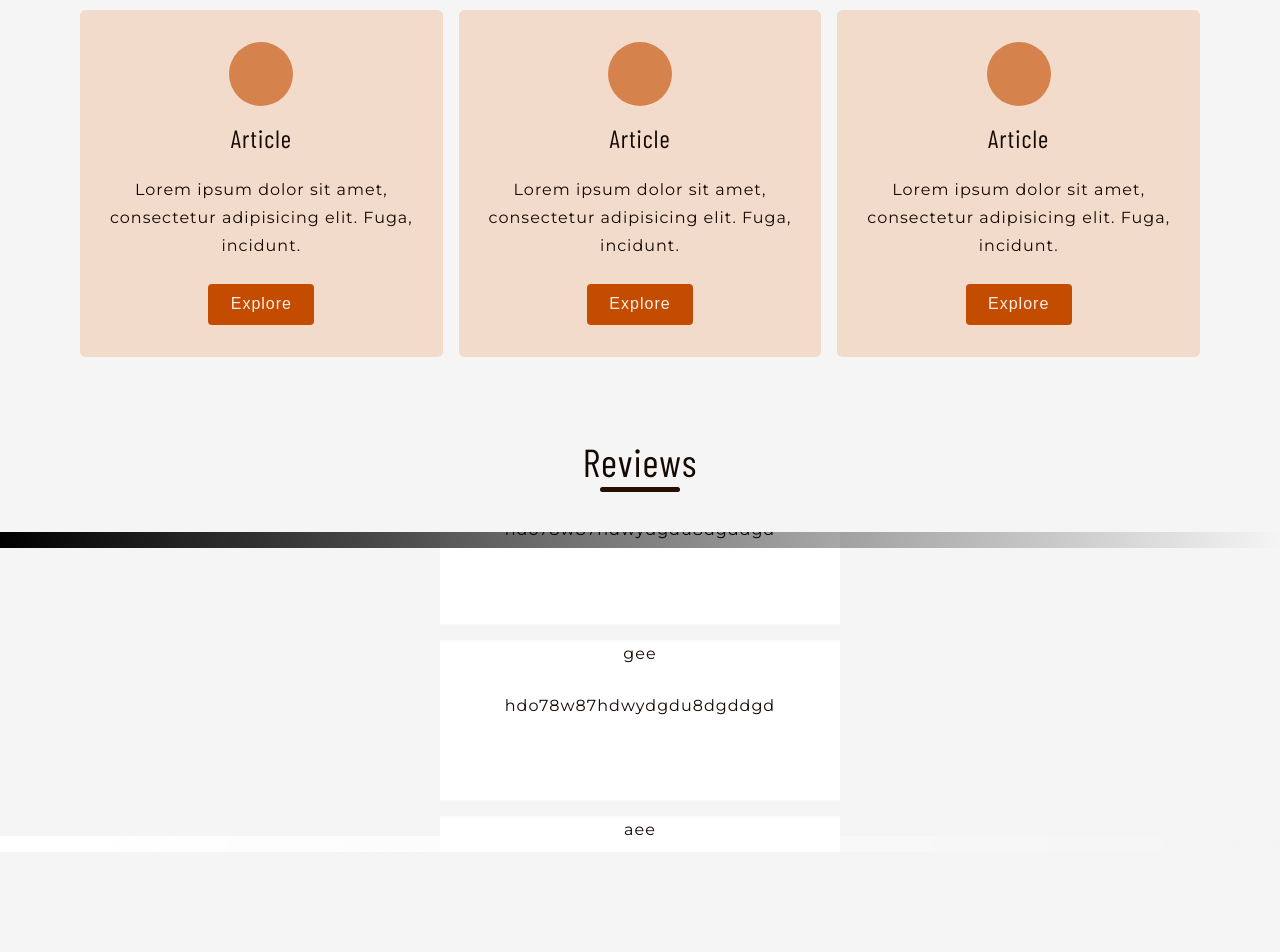
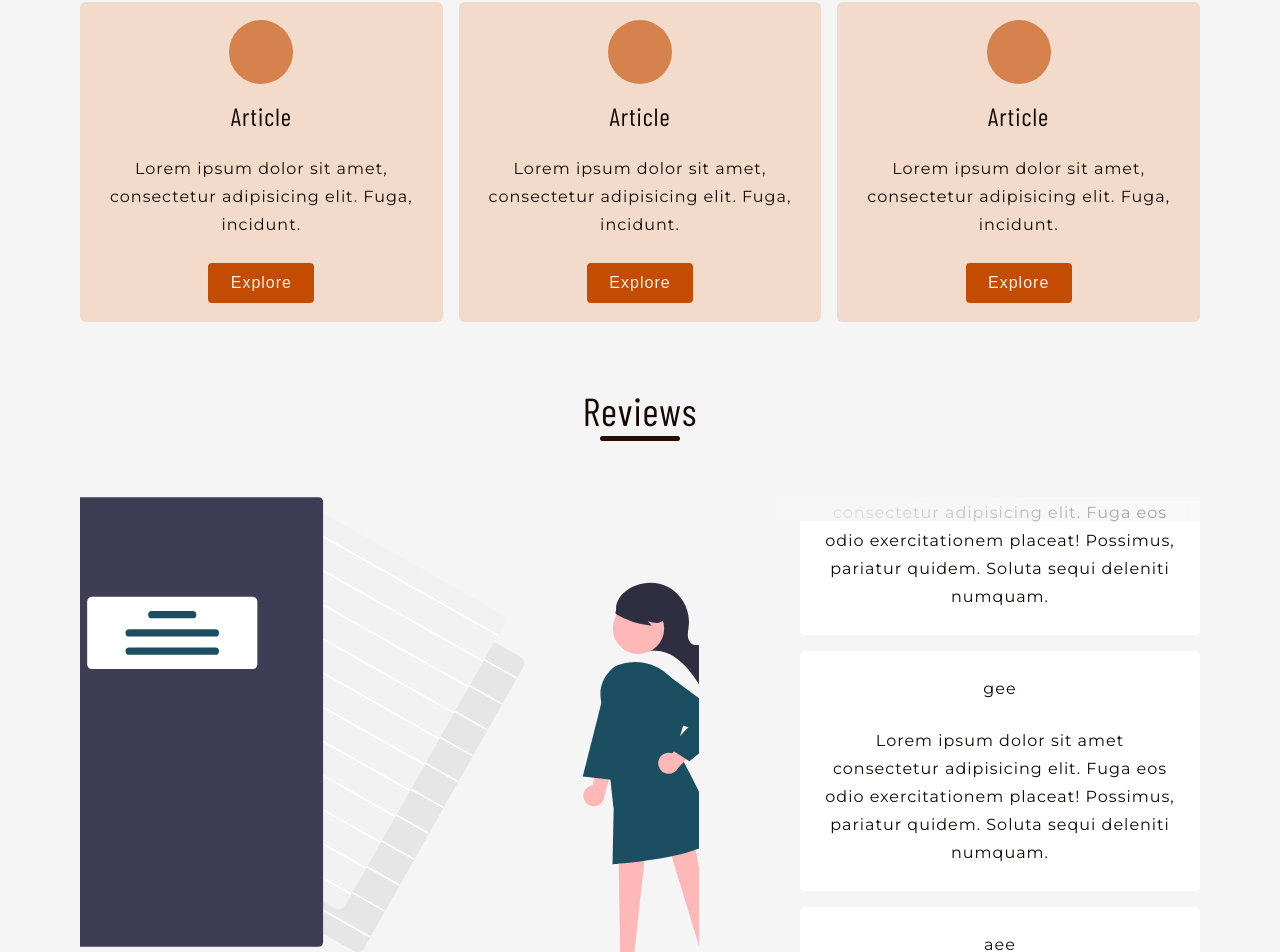
Before and after one commit to Vhickyy/Note-Client, a React (Vite) app: page / in a window 1280 px wide. Shown: the part 702-1654 px from the top of the page. Built offline with nearby package versions, Linux system fonts and the light colour scheme.

Commit message:
Review section done and initial commit for the pricing section

```diff
--- a/src/Pages/Home.tsx
+++ b/src/Pages/Home.tsx
@@ -1,6 +1,7 @@
-import Reviews from '../components/Reviews'
+import Reviews from '../components/homeComponent/Reviews'
 import Details from '../components/homeComponent/Details'
 import Header from '../components/homeComponent/Header'
+import Pricing from '../components/homeComponent/Pricing'
 
 const Home = () => {
   return (
@@ -9,6 +10,7 @@ const Home = () => {
     <main>
       <Details/>
       <Reviews/>
+      <Pricing/>
     </main>
     </>
   )
--- a/src/components/Reviews.tsx
+++ /dev/null
@@ -1,119 +0,0 @@
-import styled from "styled-components"
-
-const Reviews = () => {
-    const reviews = [
-        {
-        name: "vee",
-        review: "hdo78w87hdwydgdu8dgddgd"
-        },
-        {
-        name: "vdee",
-        review: "hdo78w87hdwydgdu8dgddgd"
-        },
-        {
-        name: "gee",
-        review: "hdo78w87hdwydgdu8dgddgd"
-        },
-        {
-        name: "aee",
-        review: "hdo78w87hdwydgdu8dgddgd"
-        },
-        {
-        name: "see",
-        review: "hdo78w87hdwydgdu8dgddgd"
-        },
-    ]
-  return (
-    <Wrapper>
-        <h2>Reviews</h2>
-        <div className="underline"></div>
-        <div className="section">
-            <div className="card-wrapper">
-            {reviews.map((review,index)=>{
-                return (
-                        <div className="card" key={index}>
-                            <p>{review.name}</p>
-                            <p>{review.review}</p>
-                        </div>
-                )
-            })}
-            </div>
-            <div className="card-wrapper">
-            {reviews.map((review,index)=>{
-                return (
-                        <div className="card" key={index}>
-                            <p>{review.name}</p>
-                            <p>{review.review}</p>
-                        </div>
-                )
-            })}
-            </div>
-        </div>
-    </Wrapper>
-  )
-}
-
-export default Reviews
-
-const Wrapper = styled.section`
-text-align: center;
-padding-bottom: 5rem;
-    /* background-color: var(--primaryColor); */
-    .section{
-        margin-top: 2.5rem;
-        /* background-color: green; */
-        height: 20rem;
-        display: flex;
-        flex-direction: column;
-        /* row-gap: 1rem; */
-        overflow: hidden;
-        position: relative;
-    }
-    .section::before{
-        content: "";
-        position: absolute;
-        top: 0;
-        left: 0;
-        width: 100%;
-        margin-inline: auto;
-        margin: 0 auto;
-        height: 1rem;
-        background: linear-gradient(100deg, #000 0, hsla(0,0%,0%,0));
-        z-index: 1;
-    }
-    .section::after{
-        content: "";
-        position: absolute;
-        bottom: 0;
-        left: 0;
-        width: 100%;
-        margin-inline: auto;
-        margin: 0 auto;
-        height: 1rem;
-        background: linear-gradient(100deg, #fff 0, hsla(0,0%,100%,0));
-        /* z-index: 1; */
-    }
-    .card-wrapper{
-        display: flex;
-        flex-direction: column;
-        /* row-gap: 1rem; */
-        animation: infiniteScroll 20s linear infinite;
-        /* background-color: black; */
-    }
-    .card{
-        background-color: var(--primaryColor40);
-        background-color: white;
-        width: 25rem;
-        height: 10rem;
-        margin-inline: auto;
-        margin-block: .5rem;
-    }
-    @keyframes infiniteScroll {
-        0%{
-            transform: translateY(0);
-        }
-        100%{
-            transform: translateY(-100%);
-        }
-    }
-`
--- a/src/components/homeComponent/Details.tsx
+++ b/src/components/homeComponent/Details.tsx
@@ -34,13 +34,11 @@ const Wrapper = styled.section`
     width: min(var(--maxWidth),90%);
     margin-inline: auto;
     text-align: center;
-    padding-block: 5rem;
+    padding-block-start: 4rem;
     .section{
-        padding-top: 3rem;
-        /* display: flex;
-        flex-wrap: wrap; */
+        padding-top: 3.5rem;
+        display: grid;
         gap: 1rem;
-        display: grid;
         grid-template-columns: repeat(auto-fill, minmax(18rem,1fr));
     }
     .circle{
@@ -51,13 +49,13 @@ const Wrapper = styled.section`
         margin-bottom: 1rem;
     }
     .feature-card{
-        /* width: 20rem; */
-        /* flex: 1 1 20rem; */
         background-color: var(--primaryColor20);
         display: flex;
         align-items: center;
+        justify-content: center;
         flex-direction: column;
-        padding: 2rem 1rem;
+        padding: 1rem 1rem;
         border-radius: 0.35rem;
+        height: 20rem;
     }
 `
--- a/src/components/homeComponent/Header.tsx
+++ b/src/components/homeComponent/Header.tsx
@@ -29,7 +29,6 @@ const Header = () => {
             <div className="hero">
                 <img src={hero} alt="" className="img" />
             </div>
-            {/* <div className="phone"></div> */}
         </div>
     </Wrapper>
   )
@@ -42,7 +41,7 @@ const Wrapper = styled.header`
     color: var(--primaryColor10);
     padding-top: 5rem;
     .navbody{
-        padding-block: 1rem;
+        padding-block: .5rem;
         position: fixed;
         top: 0;
         width: 100%;
@@ -77,7 +76,7 @@ const Wrapper = styled.header`
         border: 1px solid var(--primaryColor);
     }
     .section{
-        padding-block: 4rem;
+        padding-block: 4.5rem 4rem;
         text-align: center;
         width: min(var(--maxWidth),90%);
         margin-inline: auto;
--- /dev/null
+++ b/src/components/homeComponent/Pricing.tsx
@@ -0,0 +1,9 @@
+import React from 'react'
+
+const Pricing = () => {
+  return (
+    <div>Pricing</div>
+  )
+}
+
+export default Pricing
--- /dev/null
+++ b/src/components/homeComponent/Reviews.tsx
@@ -0,0 +1,159 @@
+import styled from "styled-components"
+import hero from "../../assets/undrawhero.svg"
+const Reviews = () => {
+    const reviews = [
+        {
+        name: "vee",
+        review: "Lorem ipsum dolor sit amet consectetur adipisicing elit. Fuga eos odio exercitationem placeat! Possimus, pariatur quidem. Soluta sequi deleniti numquam."
+        },
+        {
+        name: "vdee",
+        review: "Lorem ipsum dolor sit amet consectetur adipisicing elit. Fuga eos odio exercitationem placeat! Possimus, pariatur quidem. Soluta sequi deleniti numquam."
+        },
+        {
+        name: "gee",
+        review: "Lorem ipsum dolor sit amet consectetur adipisicing elit. Fuga eos odio exercitationem placeat! Possimus, pariatur quidem. Soluta sequi deleniti numquam."
+        },
+        {
+        name: "aee",
+        review: "Lorem ipsum dolor sit amet consectetur adipisicing elit. Fuga eos odio exercitationem placeat! Possimus, pariatur quidem. Soluta sequi deleniti numquam."
+        },
+        {
+        name: "see",
+        review: "Lorem ipsum dolor sit amet consectetur adipisicing elit. Fuga eos odio exercitationem placeat! Possimus, pariatur quidem. Soluta sequi deleniti numquam."
+        },
+    ]
+  return (
+    <Wrapper>
+        <h2>Reviews</h2>
+        <div className="underline"></div>
+        <div className="reviews-section">
+            <div className="img-holder">
+                <img src={hero} alt="" className="img" />
+            </div>
+            <div className="card-slide-section">
+                <div className="card-wrapper">
+                {reviews.map((review,index)=>{
+                    return (
+                            <div className="card" key={index}>
+                                <p>{review.name}</p>
+                                <p>{review.review}</p>
+                            </div>
+                    )
+                })}
+                </div>
+                <div className="card-wrapper">
+                {reviews.map((review,index)=>{
+                    return (
+                            <div className="card" key={index}>
+                                <p>{review.name}</p>
+                                <p>{review.review}</p>
+                            </div>
+                    )
+                })}
+                </div>
+            </div>
+        </div>
+    </Wrapper>
+  )
+}
+
+export default Reviews
+
+const Wrapper = styled.section`
+text-align: center;
+padding-block-start: 4rem;
+    /* background-color: var(--primaryColor); */
+    .section{
+
+        /* background-color: brown; */
+    }
+    .reviews-section{
+        width: min(90%,var(--maxWidth));
+        margin-top: 3.5rem;
+        margin-inline: auto;
+        display: flex;
+        justify-content: center;
+        /* align-items: center; */
+        column-gap: 3rem;
+        /* background-color: yellow; */
+    }
+    .img-holder{
+        display: none;
+        /* height: 60vh; */
+        /* background-color: blue; */
+    }
+    .card-slide-section{
+        /* margin-top: 2.5rem; */
+        /* background-color: green; */
+        height: 60vh;
+        display: flex;
+        flex-direction: column;
+        /* row-gap: 1rem; */
+        overflow: hidden;
+        position: relative;
+
+    }
+    .card-slide-section::before{
+        content: "";
+        position: absolute;
+        top: 0;
+        width: 100%;
+        height: 1.5rem;
+        background: linear-gradient(to right, whitesmoke, hsla(0,0%,0%,0));
+        background: linear-gradient(to right, whitesmoke 0, #f5f5f599);
+        z-index: 1;
+    }
+    .card-slide-section::after{
+        content: "";
+        position: absolute;
+        bottom: 0;
+        left: 0;
+        width: 100%;
+        height: 1.5rem;
+        background: linear-gradient(to right, whitesmoke 0, #f5f5f599);
+    }
+    .card-wrapper{
+        display: flex;
+        flex-direction: column;
+        align-items: end;
+        animation: infiniteScroll 20s linear infinite;
+        /* background-color: black; */
+    }
+    .card{
+        background-color: var(--primaryColor40);
+        background-color: white;
+        width: min(90%,25rem);
+        height: 15rem;
+        margin-inline: auto;
+        margin-block: .5rem;
+        display: flex;
+        flex-direction: column;
+        justify-content: center;
+        align-items: center;
+        padding: 1rem 1.5rem;
+        text-align: center;
+        border-radius: var(--borderRadius);
+        & > p:last-child{
+            margin: 0;
+            }
+    }
+    @keyframes infiniteScroll {
+        0%{
+            transform: translateY(0);
+        }
+        100%{
+            transform: translateY(-100%);
+        }
+    }
+    @media screen and (min-width:960px){
+        .img-holder{
+            display: block;
+            height: 60vh;
+            /* background-color: blue; */
+        }
+        .card{
+            margin-inline: 0;
+        }
+    }
+`
```
